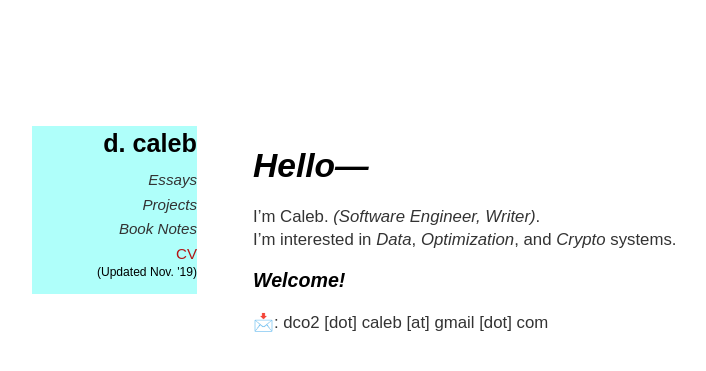
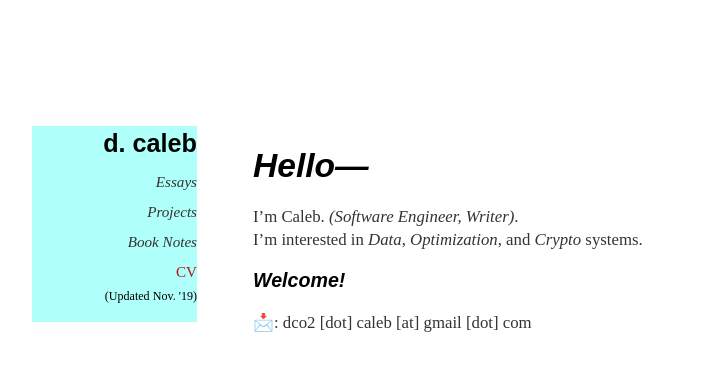
Before and after one commit to dCO2/blog-gh-pages, a Jekyll site: the page built from index.md, in a window 1280 px wide. Shown: the top 371 px of the page, without its empty margins (123-829 px from the left). Built offline with Jekyll 4.4.1, drawn with Linux system fonts in a browser that asks for light colours; some web fonts are replaced.

Commit message:
Changed body font-family and line-spacing

```diff
--- a/css/styles.css
+++ b/css/styles.css
@@ -7,9 +7,12 @@ a {
 }
 
 body {
-    font-family: "Computer Modern Serif", sans-serif;
+    /*font-family: "Computer Modern Serif", sans-serif;*/
+    font-family: 'Zen Antique Soft', serif;
     text-align: left;
     font-size: 14px;
+    line-height: 1.6em;
+
 }
 
 h1, h2, h3, h4 {
```
